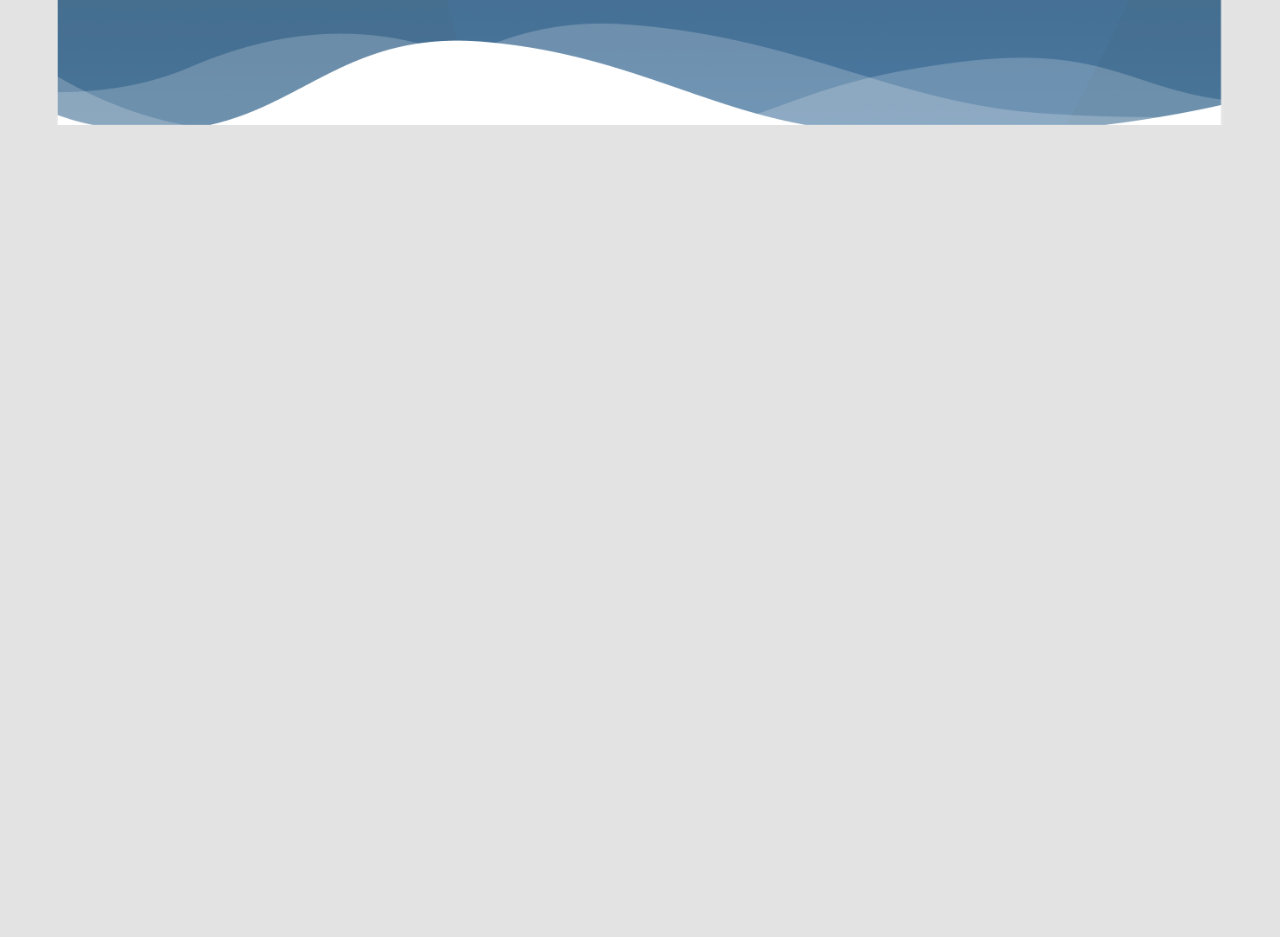
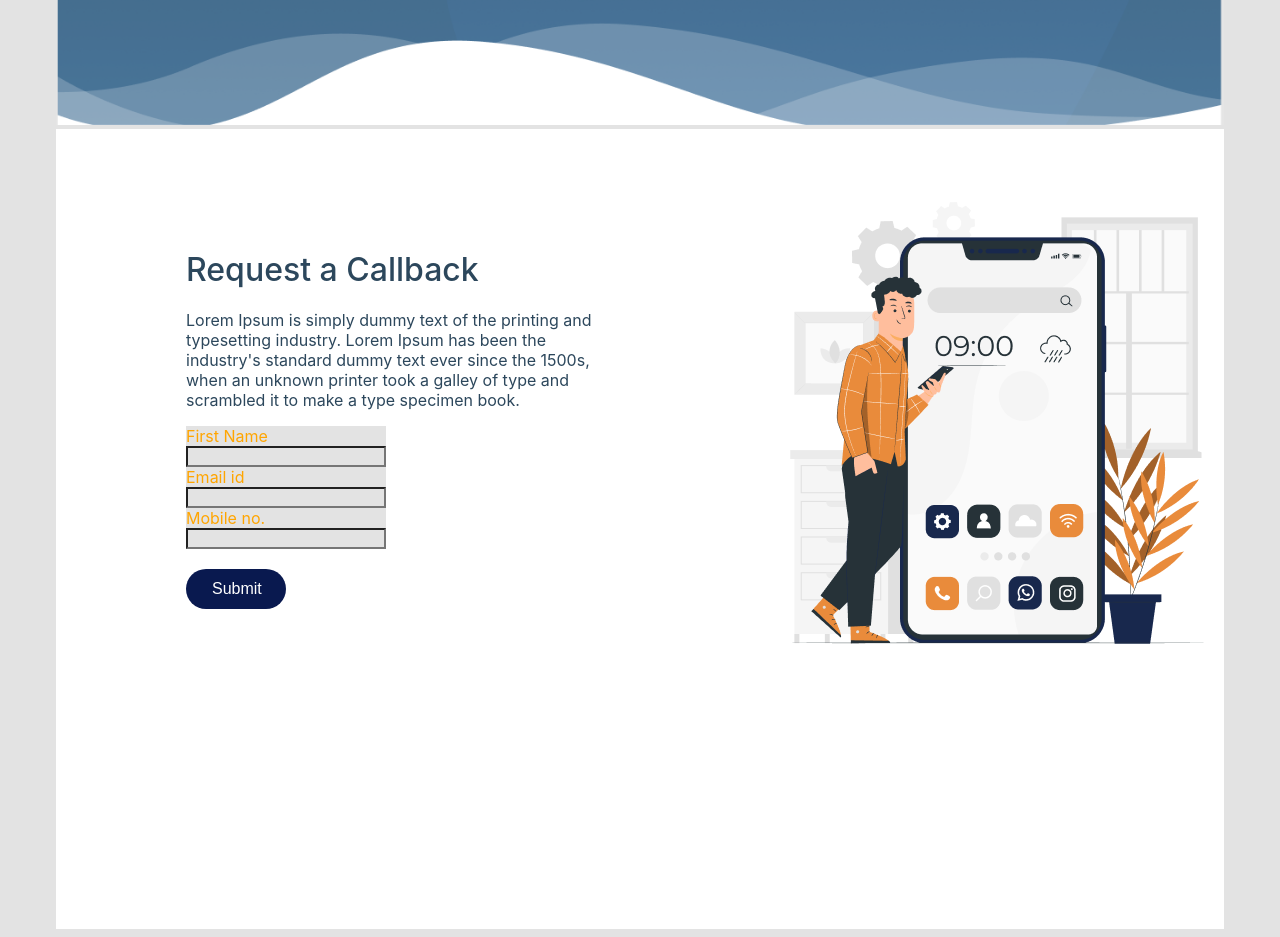
Before and after one commit to nikhilmaske-2001/RezoVr, a React (Create React App) app: page / in a window 1280 px wide. Shown: the part 2360-3297 px from the top of the page. Before the commit the page ends 2497 px from the top, so only its background shows below. Built offline with nearby package versions, Linux system fonts and the light colour scheme.

Commit message:
Created contact page.

```diff
--- a/src/App.js
+++ b/src/App.js
@@ -1,4 +1,5 @@
 import './App.css';
+import Contact from './components/Contact/Contact';
 import Explore from './components/Explore/Explore';
 import Home from './components/Home/Home';
 import Navbar from './components/Navbar/Navbar';
@@ -11,6 +12,7 @@ function App() {
       <Home />
       <Explore />
       <Rezoversity />
+      <Contact />
     </div>
   );
 }
--- /dev/null
+++ b/src/components/Contact/Contact.css
@@ -0,0 +1,64 @@
+.contact-page {
+  display: flex;
+  flex-direction: row;
+  justify-content: space-between;
+  background-color: white;
+  height: 100vh;
+}
+
+.left-part {
+  background-color: white;
+  padding-left: 130px;
+  padding-top: 100px;
+}
+
+.left-part h1 {
+  background-color: inherit;
+  font-weight: 500;
+  color: #2c475c;
+}
+
+.left-part p {
+  padding-right: 160px;
+  color: #2c475c;
+}
+
+form {
+  display: flex;
+  flex-direction: column;
+  width: 200px;
+}
+
+.right-part {
+  background-color: white;
+  padding-top: 60px;
+  margin-left: -20px;
+}
+
+input[type="text"] {
+  width: 100%;
+  padding: 12px 20px;
+  margin: 8px 0;
+  box-sizing: border-box;
+}
+
+label {
+  color: orange;
+}
+
+.submit-btn {
+  margin-top: 20px;
+  border-radius: 20px;
+  border: none;
+  width: 100px;
+  color: white;
+  font-size: 16px;
+  padding: 11px 26px 11px 26px;
+  background-color: #09194f;
+}
+.submit-btn:hover {
+  background-color: white;
+  cursor: pointer;
+  color: darkblue;
+  border: 1px solid darkblue;
+}
--- /dev/null
+++ b/src/components/Contact/Contact.jsx
@@ -0,0 +1,34 @@
+import React from "react";
+import "./Contact.css";
+import contact from "../../images/contact.PNG";
+
+function Contact() {
+  return (
+    <div className="contact-page">
+      <div className="left-part">
+        <h1>Request a Callback</h1>
+        <p>
+          Lorem Ipsum is simply dummy text of the printing and typesetting
+          industry. Lorem Ipsum has been the industry's standard dummy text ever
+          since the 1500s, when an unknown printer took a galley of type and
+          scrambled it to make a type specimen book.
+        </p>
+
+        <form>
+          <label for="fname">First Name</label>
+          <input></input>
+          <label for="fname">Email id</label>
+          <input></input>
+          <label for="fname">Mobile no.</label>
+          <input></input>
+        </form>
+        <button className="submit-btn">Submit</button>
+      </div>
+      <div className="right-part">
+        <img className="contact-img" src={contact} alt={contact} />
+      </div>
+    </div>
+  );
+}
+
+export default Contact;
```
Also changed, not shown: src/images/contact.PNG (added).
